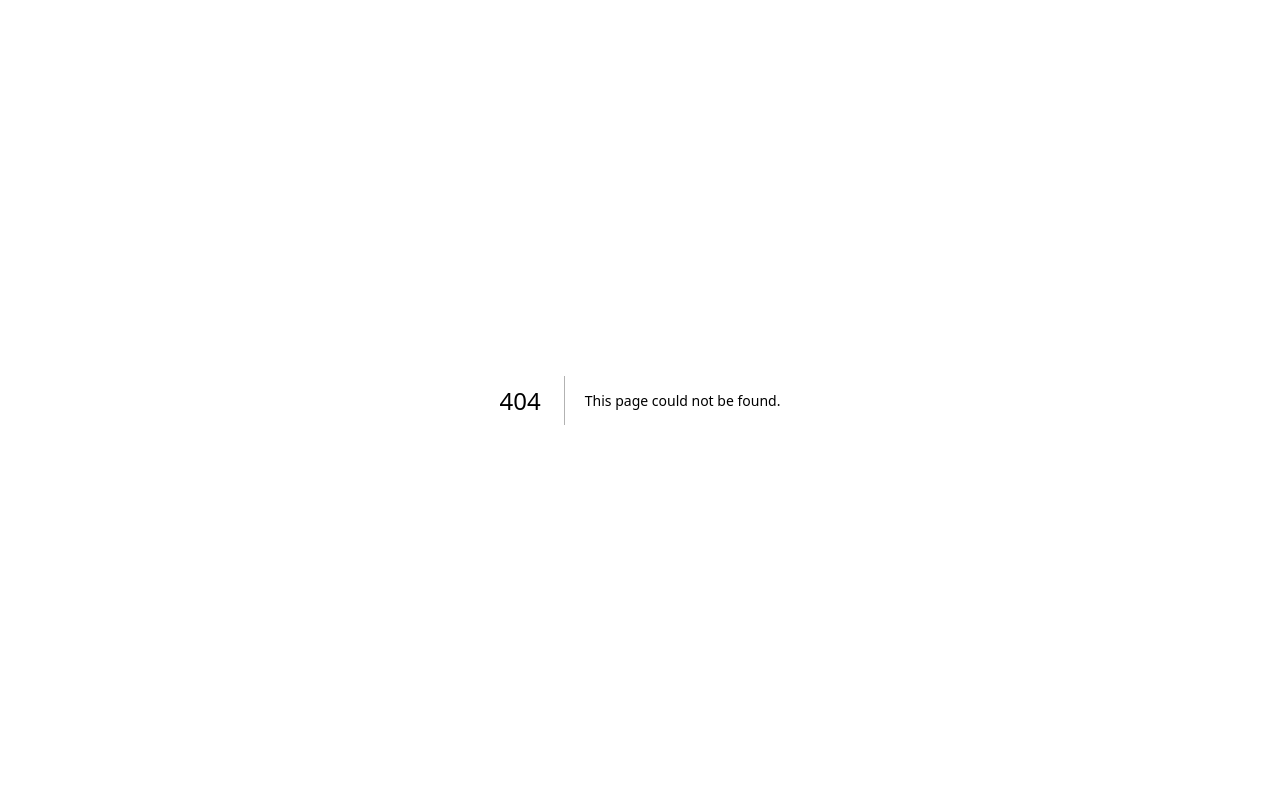
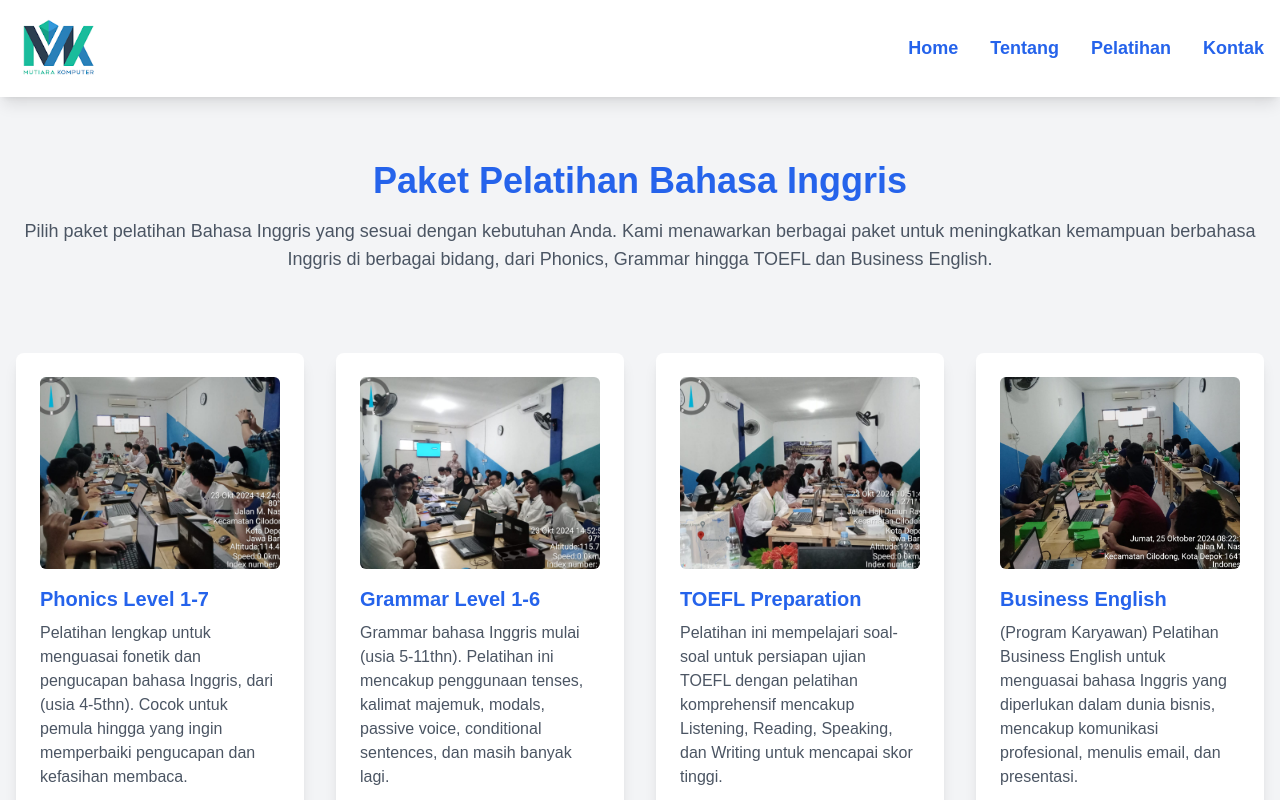
Before and after one commit to andikadeniardi/muticom_depok, a Next.js app: page /PaketBahasaInggris in a window 1280 px wide. Before the commit this address had no page. Shown: the top 800 px of the page. Built offline with nearby package versions, Linux system fonts and the light colour scheme.

Commit message:
feat: add paket bahasa inggris page

```diff
--- /dev/null
+++ b/src/app/PaketBahasaInggris/page.tsx
@@ -0,0 +1,94 @@
+"use client";
+
+import { useRouter } from "next/navigation"; // Import useRouter
+import Footer from "../../../components/molecules/Footer";
+import Navbar from "../../../components/molecules/Navbar";
+import PaketCard from "../../../components/molecules/PaketCard";
+
+const PaketBahasaInggris = () => {
+  const router = useRouter(); // Initialize router
+
+  const handleBackClick = () => {
+    router.back(); // Navigasi kembali ke halaman sebelumnya
+  };
+
+  return (
+    <div className="bg-gray-100 min-h-screen">
+      <Navbar />
+
+      <main className="container mx-auto p-4">
+        {/* Header Section */}
+        <section className="text-center py-12">
+          <h1 className="text-4xl font-bold text-blue-600">
+            Paket Pelatihan Bahasa Inggris
+          </h1>
+          <p className="text-lg text-gray-600 mt-4">
+            Pilih paket pelatihan Bahasa Inggris yang sesuai dengan kebutuhan
+            Anda. Kami menawarkan berbagai paket untuk meningkatkan kemampuan
+            berbahasa Inggris di berbagai bidang, dari Phonics, Grammar hingga
+            TOEFL dan Business English.
+          </p>
+        </section>
+
+        {/* Section Paket Pelatihan Bahasa Inggris */}
+        <section className="mt-8">
+          <div className="grid grid-cols-1 sm:grid-cols-2 lg:grid-cols-3 xl:grid-cols-4 gap-8">
+            {/* Phonics (Levels 1-6 Combined) */}
+            <PaketCard
+              title="Phonics Level 1-7"
+              description="Pelatihan lengkap untuk menguasai fonetik dan pengucapan bahasa Inggris, dari (usia 4-5thn). Cocok untuk pemula hingga yang ingin memperbaiki pengucapan dan kefasihan membaca."
+              imageUrl="/paket1.jpeg"
+              price="Rp 150.000/bulan"
+              link="https://wa.me/6285776601878?text=Saya%20tertarik%20dengan%20Paket%20Phonics%20Level%201%20sampai%206"
+              duration="3 Bulan/Level"
+            />
+
+            {/* Grammar Level 1-6 Combined */}
+            <PaketCard
+              title="Grammar Level 1-6"
+              description="Grammar bahasa Inggris mulai (usia 5-11thn). Pelatihan ini mencakup penggunaan tenses, kalimat majemuk, modals, passive voice, conditional sentences, dan masih banyak lagi."
+              imageUrl="/paket2.jpeg"
+              price="Rp 200.000/bulan"
+              link="https://wa.me/6285776601878?text=Saya%20tertarik%20dengan%20Paket%20Grammar%20Level%201%20sampai%206"
+              duration="6 Bulan/Level"
+            />
+
+            {/* TOEFL Preparation */}
+            <PaketCard
+              title="TOEFL Preparation"
+              description="Pelatihan ini mempelajari soal-soal untuk persiapan ujian TOEFL dengan pelatihan komprehensif mencakup Listening, Reading, Speaking, dan Writing untuk mencapai skor tinggi."
+              imageUrl="/paket3.jpeg"
+              price="Rp 250.000/bulan"
+              link="https://wa.me/6285776601878?text=Saya%20tertarik%20dengan%20Paket%20TOEFL%20Preparation"
+              duration="6 Bulan"
+            />
+
+            {/* Business English */}
+            <PaketCard
+              title="Business English"
+              description="(Program Karyawan) Pelatihan Business English untuk menguasai bahasa Inggris yang diperlukan dalam dunia bisnis, mencakup komunikasi profesional, menulis email, dan presentasi."
+              imageUrl="/paket4.jpeg"
+              price="Rp 250.000/bulan"
+              link="https://wa.me/6285776601878?text=Saya%20tertarik%20dengan%20Paket%20Business%20English"
+              duration="6 Bulan"
+            />
+          </div>
+
+          {/* Tombol Back */}
+          <section className="text-center mt-8">
+            <button
+              onClick={handleBackClick}
+              className="bg-gray-600 text-white py-2 px-6 rounded-lg hover:bg-gray-700 transition duration-300"
+            >
+              Kembali
+            </button>
+          </section>
+        </section>
+      </main>
+
+      <Footer />
+    </div>
+  );
+};
+
+export default PaketBahasaInggris;
```
